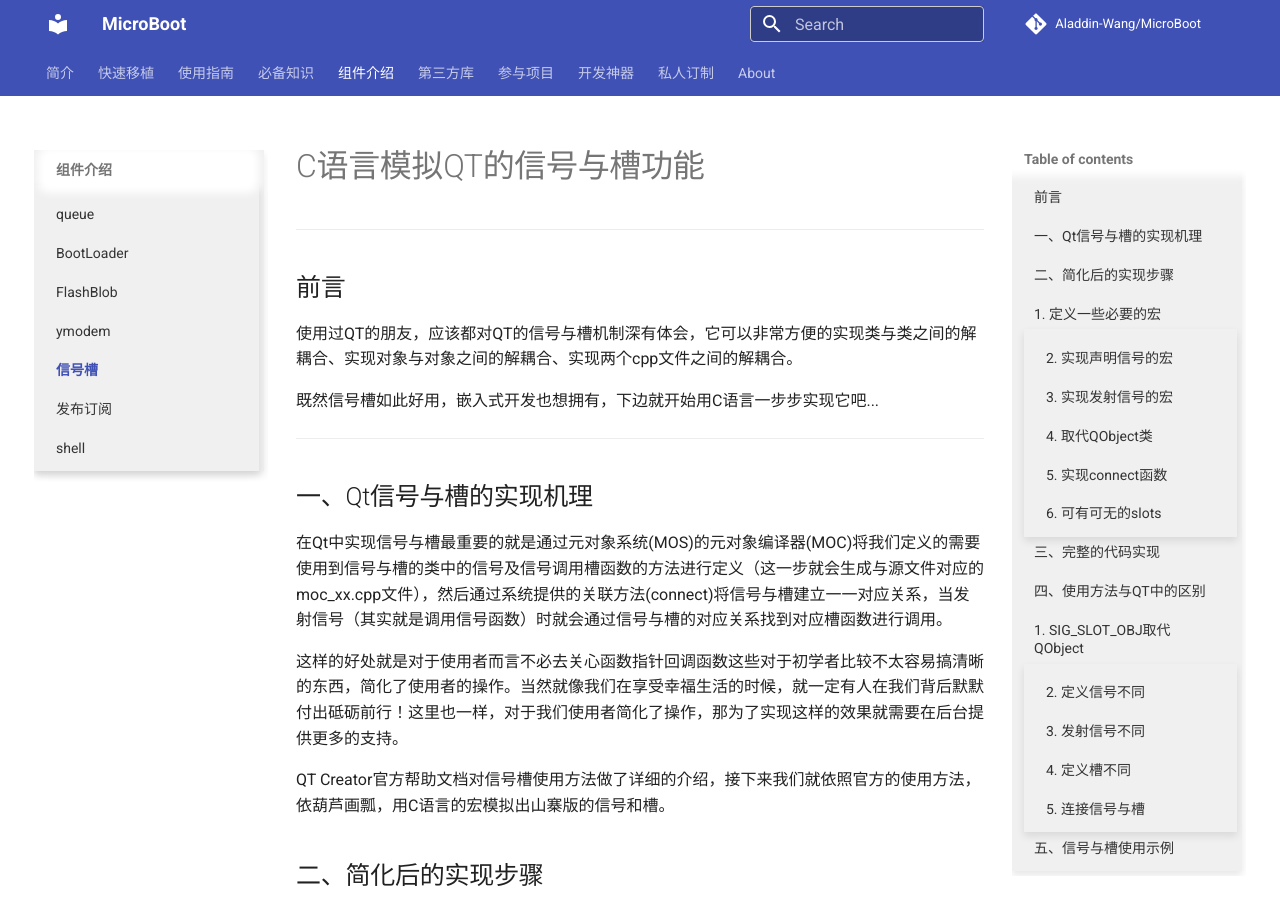
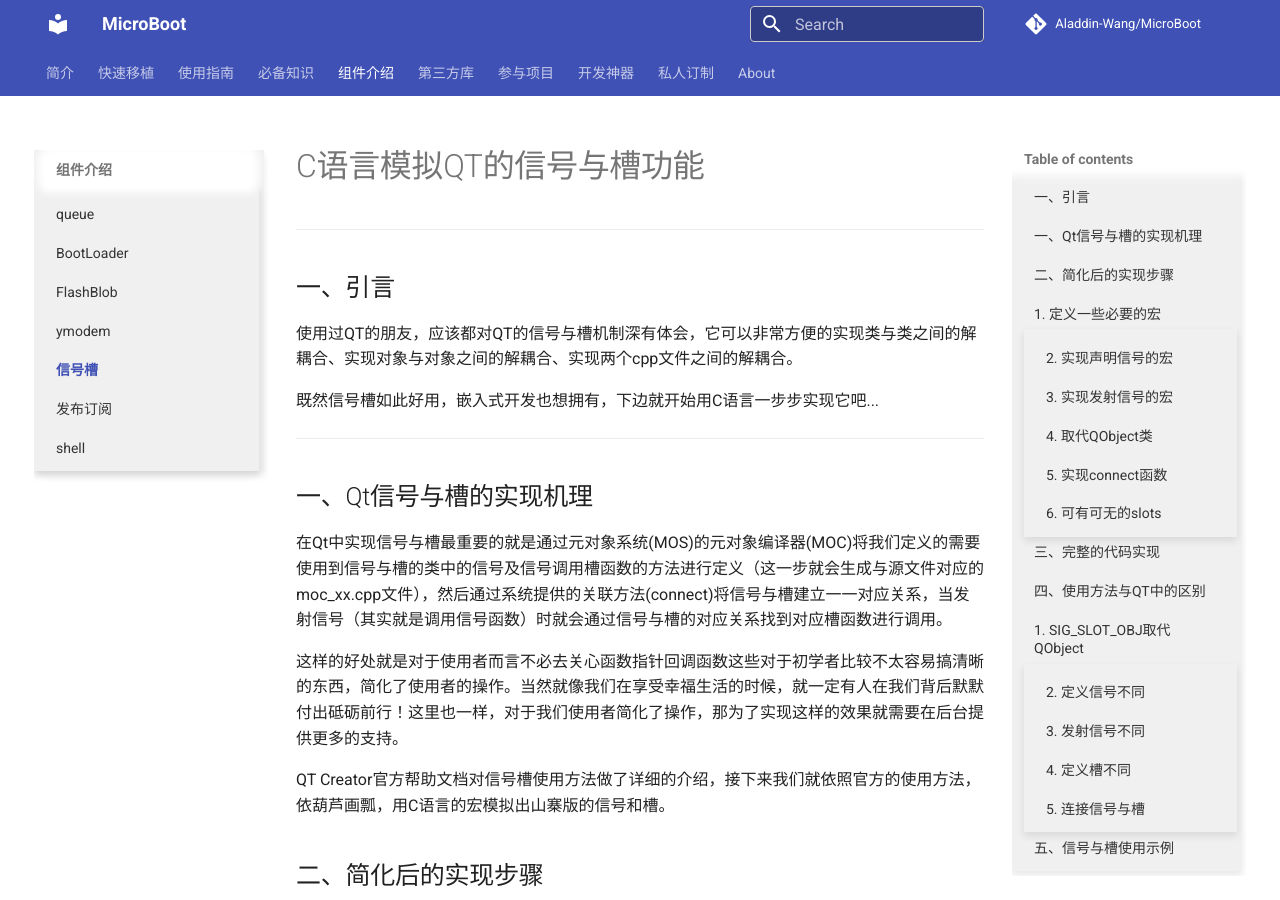
Before and after one commit to Aladdin-Wang/MicroBoot, an MkDocs documentation site: the page built from docs/components/signals_slots/signals_slots.md, in a window 1280 px wide and 900 px high. Built offline with MkDocs 1.6.1 and Material for MkDocs 9.7.7, drawn with Linux system fonts in a browser that asks for light colours; comment, search, counter and statistics services are not loaded.

Commit message:
更新信号槽文档

```diff
--- a/docs/components/signals_slots/signals_slots.md
+++ b/docs/components/signals_slots/signals_slots.md
@@ -2,7 +2,7 @@
 
 ---
 
-## 前言
+## 一、引言
 使用过QT的朋友，应该都对QT的信号与槽机制深有体会，它可以非常方便的实现类与类之间的解耦合、实现对象与对象之间的解耦合、实现两个cpp文件之间的解耦合。
 
 既然信号槽如此好用，嵌入式开发也想拥有，下边就开始用C语言一步步实现它吧...
```
